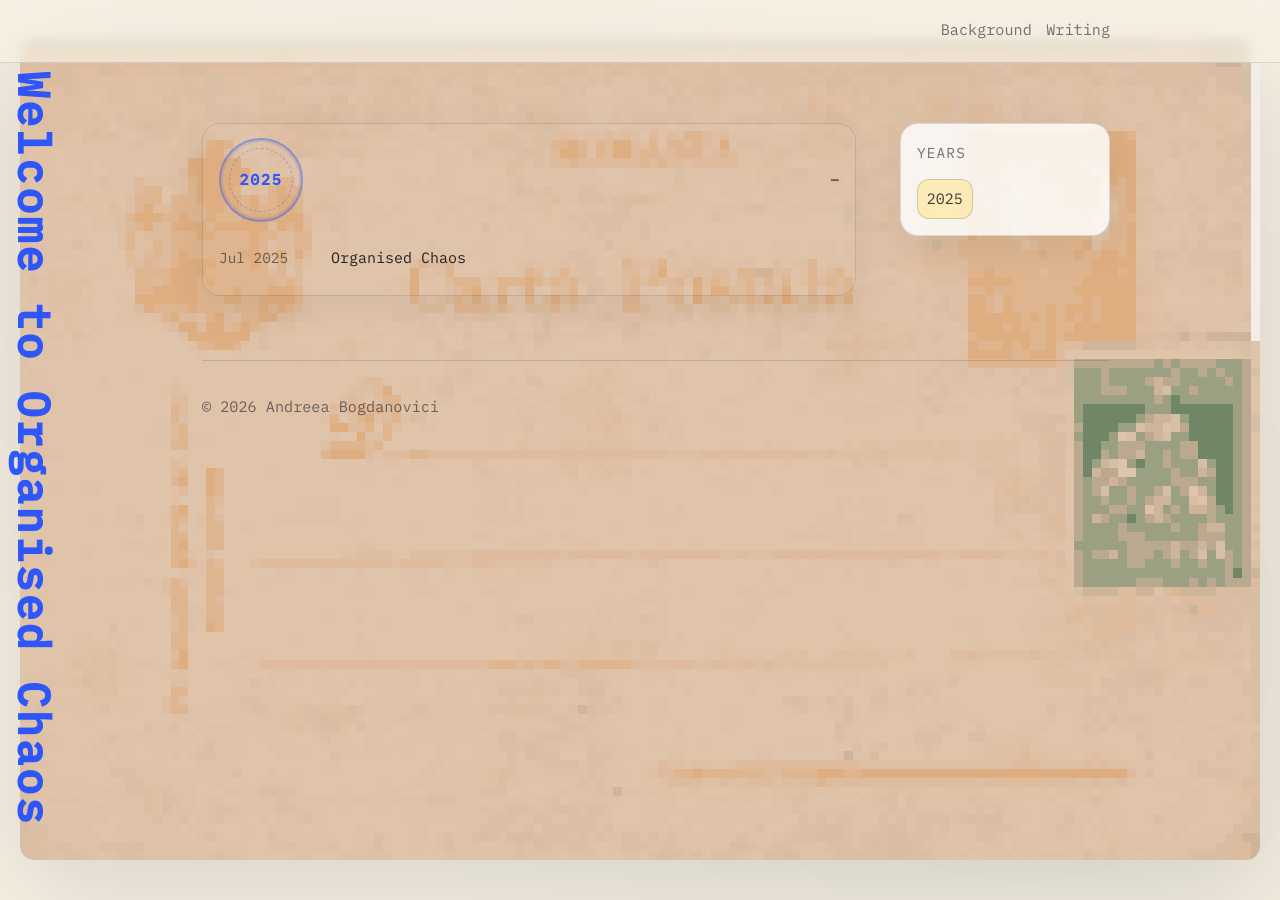
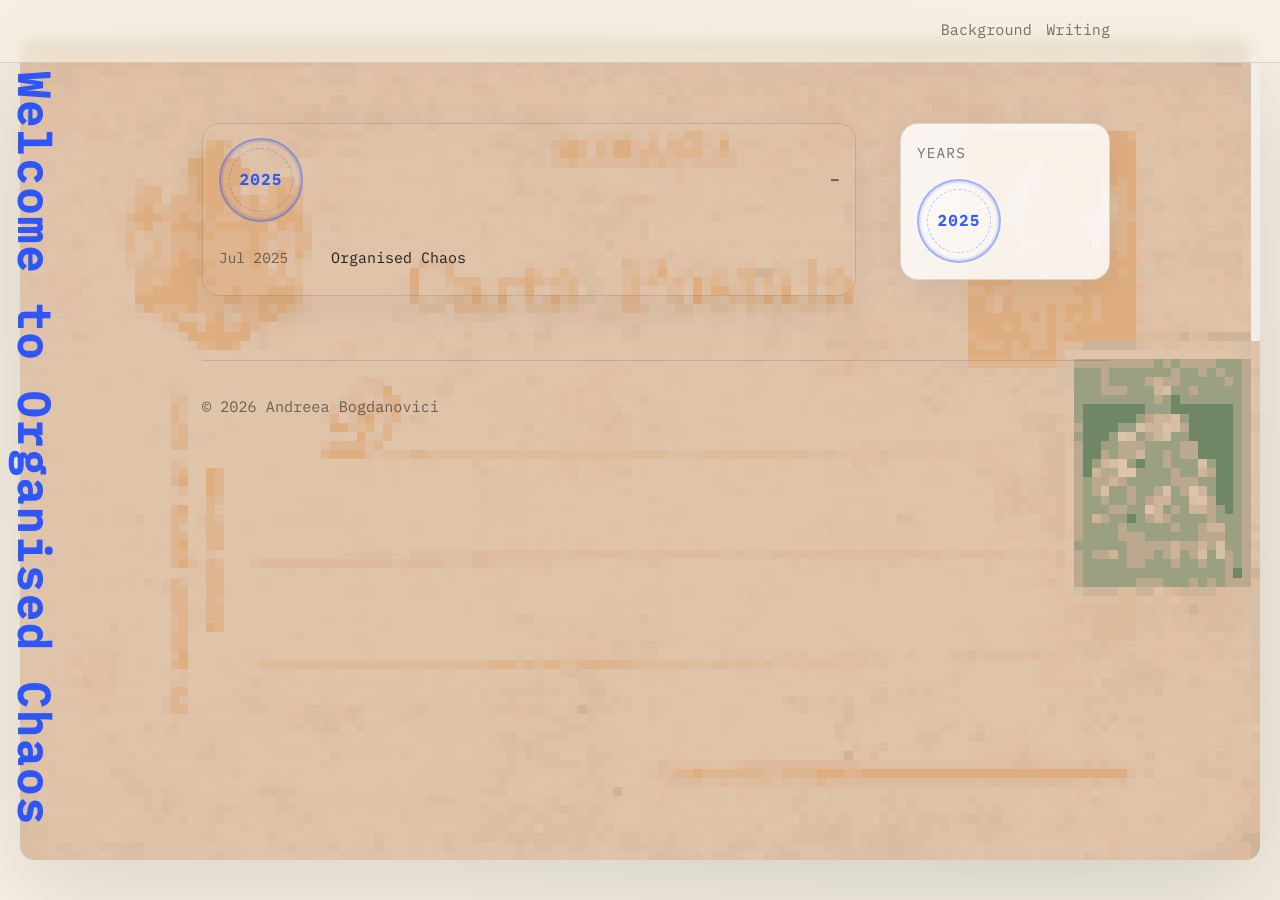
Before and after one commit to andreeabogdanovici/andreeabogdanovici.github.io, a Jekyll site: the page built from index.md, in a window 1280 px wide. Built offline with Jekyll 4.4.1, drawn with Linux system fonts in a browser that asks for light colours.

Commit message:
update, to test it, i dont want to install stuffs5/artsy change of idea/2

```diff
--- a/assets/css/site.css
+++ b/assets/css/site.css
@@ -280,27 +280,39 @@ a:focus-visible {
   list-style: none;
   padding: 0;
   margin: 0;
-  display: flex;
-  flex-wrap: wrap;
-  gap: 0.55rem;
+  display: grid;
+  grid-template-columns: repeat(2, minmax(0, 1fr));
+  gap: 0.75rem;
 }
 
 .years a {
-  display: inline-block;
-  color: rgba(35, 35, 35, 0.88);
+  position: relative;
+  display: grid;
+  place-items: center;
+  width: 84px;
+  height: 84px;
+  margin-left: auto;
+  margin-right: auto;
+  color: rgba(31, 77, 255, 0.9);
   text-decoration: none;
-  border: 1px solid rgba(35, 35, 35, 0.18);
-  padding: 0.35rem 0.55rem;
-  border-radius: 12px;
-  background: rgba(35, 35, 35, 0.04);
+  border: 2px solid rgba(31, 77, 255, 0.42);
+  border-radius: 999px;
+  background: rgba(255, 255, 255, 0.35);
+  font-weight: 800;
+  letter-spacing: 0.12em;
+  box-shadow: inset 0 0 0 2px rgba(31, 77, 255, 0.12);
 }
 
-.years li:nth-child(4n + 1) a { background: rgba(255, 224, 109, 0.42); }
-.years li:nth-child(4n + 2) a { background: rgba(153, 216, 255, 0.42); }
-.years li:nth-child(4n + 3) a { background: rgba(255, 170, 204, 0.42); }
-.years li:nth-child(4n) a { background: rgba(168, 244, 194, 0.42); }
+.years a::before {
+  content: '';
+  position: absolute;
+  width: 62px;
+  height: 62px;
+  border-radius: 999px;
+  border: 1px dashed rgba(31, 77, 255, 0.32);
+}
 
-.years a:hover { border-color: rgba(35, 35, 35, 0.35); }
+.years a:hover { border-color: rgba(31, 77, 255, 0.62); }
 
 .post-item {
   border: 1px solid var(--border);
@@ -352,6 +364,19 @@ a:focus-visible {
 .prose {
   max-width: 78ch;
   font-size: 1rem;
+}
+
+.post .prose,
+.page .prose {
+  background: rgba(255, 255, 255, 0.86);
+  border: 1px solid rgba(35, 35, 35, 0.12);
+  border-radius: 18px;
+  padding: 1.25rem 1.25rem;
+  box-shadow: 0 18px 70px rgba(0, 0, 0, 0.08);
+}
+
+.post .prose {
+  backdrop-filter: blur(4px);
 }
 
 .post-shell {
```
